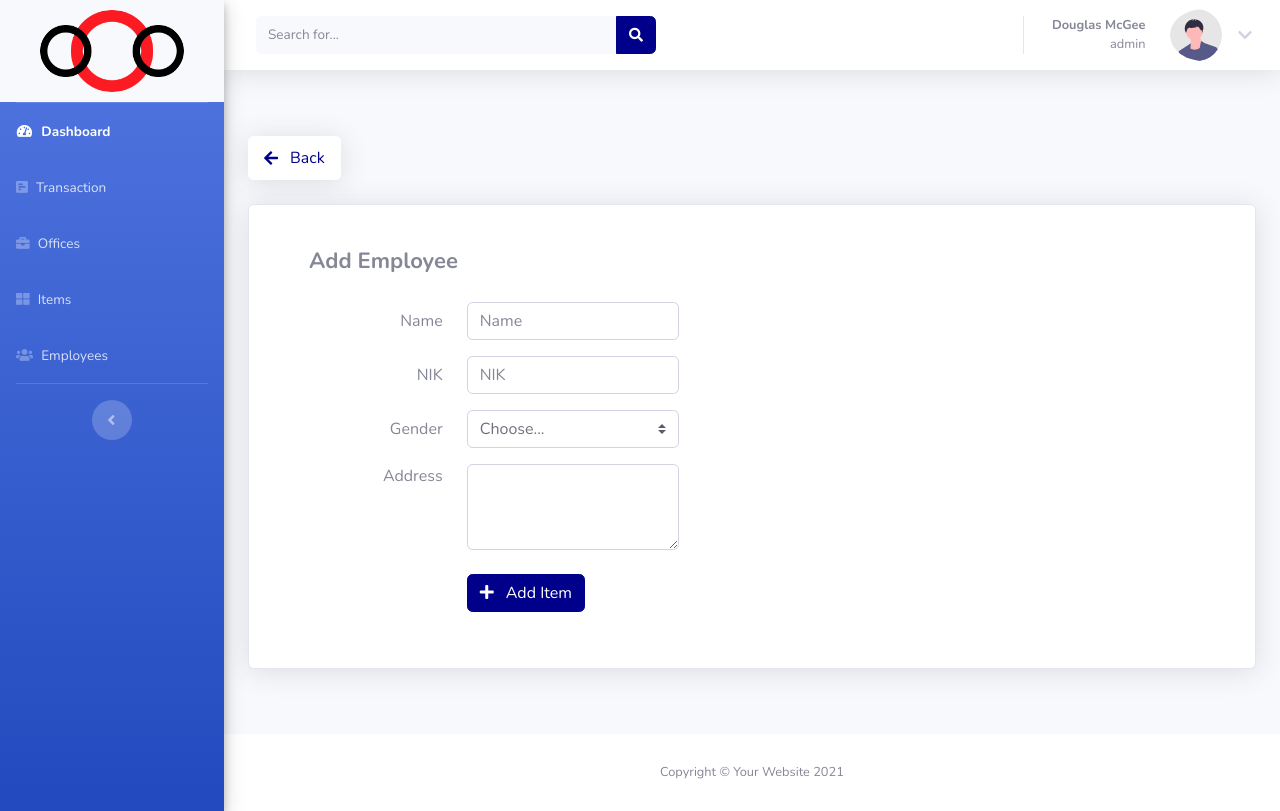
After one commit to fakyumenla/warehouse, a Laravel app: page /employees/add in a window 1280 px wide. The commit adds this page. Run offline with Laravel 8, Linux system fonts and the light colour scheme.

Commit message:
tambah tampilan add

```diff
--- a/app/Http/Controllers/EmployeesController.php
+++ b/app/Http/Controllers/EmployeesController.php
@@ -24,7 +24,7 @@ class EmployeesController extends Controller
      */
     public function create()
     {
-        //
+        return view('pages.admin.Employee.add');
     }
 
     /**
--- a/public/css/style.css
+++ b/public/css/style.css
@@ -31,3 +31,11 @@
 .custom-border {
     border-radius: 13px !important;
 }
+
+.custom-margin-add {
+    width: 8%;
+}
+
+.vh-80 {
+    height: 80vh !important;
+}
--- /dev/null
+++ b/resources/views/pages/admin/Employee/add.blade.php
@@ -0,0 +1,133 @@
+@extends('layouts.admin')
+
+@section('title')
+    add Employee
+@endsection
+
+@section('content')
+
+    <body id="page-top">
+
+        <!-- Page Wrapper -->
+        <div id="wrapper" class="vh-80">
+
+            <!-- Content Wrapper -->
+            <div id="content-wrapper" class="d-flex align-items-center">
+
+                <!-- Main Content -->
+                <div id="content">
+
+                    <!-- Begin Page Content -->
+                    <div class="container-fluid">
+
+                        <a href="/" class="btn btn-secondary shadow mb-4 border-0 ">
+                            <div class="row px-1 d-flex justify-content-center mx-auto my-auto">
+                                <i class="fas fa-arrow-left mr-2 my-2"></i>
+                                <div class="my-1 ml-1">
+                                    Back
+                                </div>
+
+                            </div>
+
+                        </a>
+                        <!-- DataTales Example -->
+                        <div class="card shadow mb-4">
+                            <div class="row py-3 px-4 ml-4 my-4">
+                                <div class="col-md-12">
+                                    <span class="text-header">Add Employee</span>
+                                    <form class="mt-4">
+                                        <div class="form-group row">
+                                            <label for="inputName" class="col-sm-2 col-form-label text-right">Name</label>
+                                            <div class="col-sm-3">
+                                                <input type="text" class="form-control" id="inputName" placeholder="Name">
+                                            </div>
+                                        </div>
+                                        <div class="form-group row">
+                                            <label for="inputNIK" class="col-sm-2 col-form-label text-right">NIK</label>
+                                            <div class="col-sm-3">
+                                                <input type="text" class="form-control" id="inputPassword"
+                                                    placeholder="NIK">
+                                            </div>
+                                        </div>
+
+                                        <div class="form-group row">
+
+                                            <label for="inputGender"
+                                                class="col-sm-2 col-form-label text-right">Gender</label>
+                                            <div class="col-sm-3">
+                                                <select class="custom-select " id="inputGroupSelect01">
+                                                    <option selected>Choose...</option>
+                                                    <option value="1">Pria</option>
+                                                    <option value="2">Perempuan</option>
+
+                                                </select>
+                                            </div>
+
+                                        </div>
+
+                                        <div class="form-group row">
+                                            <label for="exampleFormControlTextarea1"
+                                                class="col-sm-2 text-right">Address</label>
+                                            <div class="col-sm-3">
+                                                <textarea class="form-control " id="exampleFormControlTextarea1"
+                                                    rows="3"></textarea>
+                                            </div>
+
+                                        </div>
+                                        <div class="form-group row mt-4">
+                                            <div class="col-sm-2"></div>
+                                            <div class="col-sm-3">
+                                                <a href="/" class="btn btn-primary mr-2">
+                                                    <i class="fas fa-plus mr-2"></i>
+                                                    Add Item
+                                                </a>
+                                            </div>
+                                        </div>
+
+                                    </form>
+
+                                </div>
+                            </div>
+
+                        </div>
+
+                    </div>
+                    <!-- /.container-fluid -->
+
+                </div>
+                <!-- End of Main Content -->
+
+
+            </div>
+            <!-- End of Content Wrapper -->
+
+        </div>
+        <!-- End of Page Wrapper -->
+
+        <!-- Scroll to Top Button-->
+        <a class="scroll-to-top rounded" href="#page-top">
+            <i class="fas fa-angle-up"></i>
+        </a>
+
+        {{-- <!-- Logout Modal-->
+    <div class="modal fade" id="logoutModal" tabindex="-1" role="dialog" aria-labelledby="exampleModalLabel"
+        aria-hidden="true">
+        <div class="modal-dialog" role="document">
+            <div class="modal-content">
+                <div class="modal-header">
+                    <h5 class="modal-title" id="exampleModalLabel">Ready to Leave?</h5>
+                    <button class="close" type="button" data-dismiss="modal" aria-label="Close">
+                        <span aria-hidden="true">×</span>
+                    </button>
+                </div>
+                <div class="modal-body">Select "Logout" below if you are ready to end your current session.</div>
+                <div class="modal-footer">
+                    <button class="btn btn-secondary" type="button" data-dismiss="modal">Cancel</button>
+                    <a class="btn btn-primary" href="login.html">Logout</a>
+                </div>
+            </div>
+        </div>
+    </div> --}}
+
+    </body>
+@endsection
--- a/resources/views/pages/admin/Item/index.blade.php
+++ b/resources/views/pages/admin/Item/index.blade.php
@@ -27,8 +27,10 @@
                                 <div class="col-md-12">
                                     <span class="text-header">Items</span>
                                     <button type="button" class="btn btn-secondary float-right ">Select</button>
-                                    <button type="button" class="btn btn-primary float-right mr-2"><i
-                                            class="fas fa-plus mr-2"></i>Add Transaction</button>
+                                    <a href="/" class="btn btn-primary float-right mr-2">
+                                        <i class="fas fa-plus mr-2"></i>
+                                        Add Item
+                                    </a>
                                 </div>
                             </div>
                             <div class="card-body">
--- a/resources/views/pages/admin/Office/index.blade.php
+++ b/resources/views/pages/admin/Office/index.blade.php
@@ -26,8 +26,10 @@
                                 <div class="col-md-12">
                                     <span class="text-header">Offices</span>
                                     <button type="button" class="btn btn-secondary float-right ">Select</button>
-                                    <button type="button" class="btn btn-primary float-right mr-2"><i
-                                            class="fas fa-plus mr-2"></i>Add Transaction</button>
+                                    <a href="/" class="btn btn-primary float-right mr-2">
+                                        <i class="fas fa-plus mr-2"></i>
+                                        Add Office
+                                    </a>
                                 </div>
                             </div>
                             <div class="card-body">
--- a/resources/views/pages/admin/Transaction/index.blade.php
+++ b/resources/views/pages/admin/Transaction/index.blade.php
@@ -26,8 +26,10 @@
                                 <div class="col-md-12">
                                     <span class="text-header">Transaction</span>
                                     <button type="button" class="btn btn-secondary float-right ">Select</button>
-                                    <button type="button" class="btn btn-primary float-right mr-2"><i
-                                            class="fas fa-plus mr-2"></i>Add Transaction</button>
+                                    <a href="/" class="btn btn-primary float-right mr-2">
+                                        <i class="fas fa-plus mr-2"></i>
+                                        Add Transaction
+                                    </a>
                                 </div>
                             </div>
                             <div class="card-body">
--- a/routes/web.php
+++ b/routes/web.php
@@ -24,6 +24,7 @@ Route::get('/', [DashboardController::class, 'index']);
 Route::get('/items', [ItemsController::class, 'index']);
 
 Route::get('/employees', [EmployeesController::class, 'index']);
+Route::get('/employees/add', [EmployeesController::class, 'create']);
 
 Route::get('/transactions', [HistoryController::class, 'index']);
 
```
Also changed, not shown: resources/views/pages/admin/Employee/index.blade.php (+5 -4 lines).
